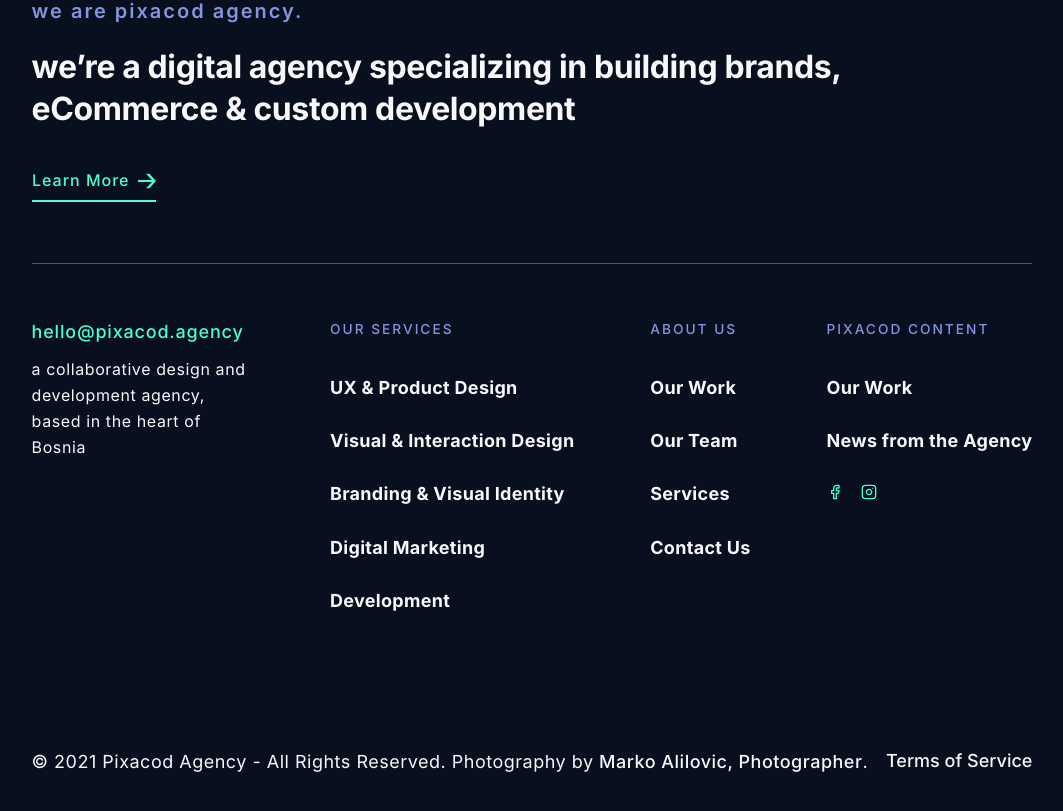
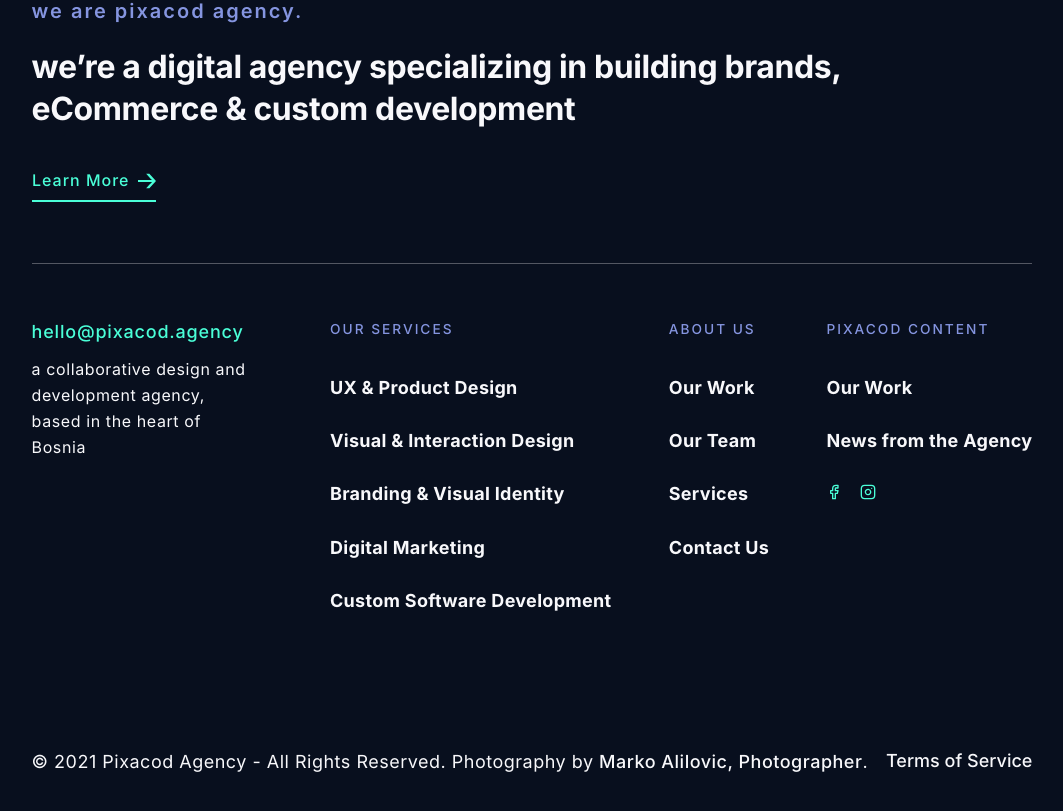
Before and after one commit to pixacodagency/frontend, a Next.js app: page /about in a window 1280 px wide. Shown: the part 1265-2076 px from the top of the page, without its empty margins (108-1171 px from the left). Built offline with nearby package versions, Linux system fonts and the light colour scheme.

Commit message:
Updated footer section

```diff
--- a/components/Footer.js
+++ b/components/Footer.js
@@ -43,7 +43,7 @@
                     <Link href="/services"><a>Digital Marketing</a></Link>
                   </li>
                   <li className={footerStyles.menuItem}>
-                    <Link href="/services"><a>Development</a></Link>
+                    <Link href="/services"><a>Custom Software Development</a></Link>
                   </li>
                 </ul>
             </li>
```
